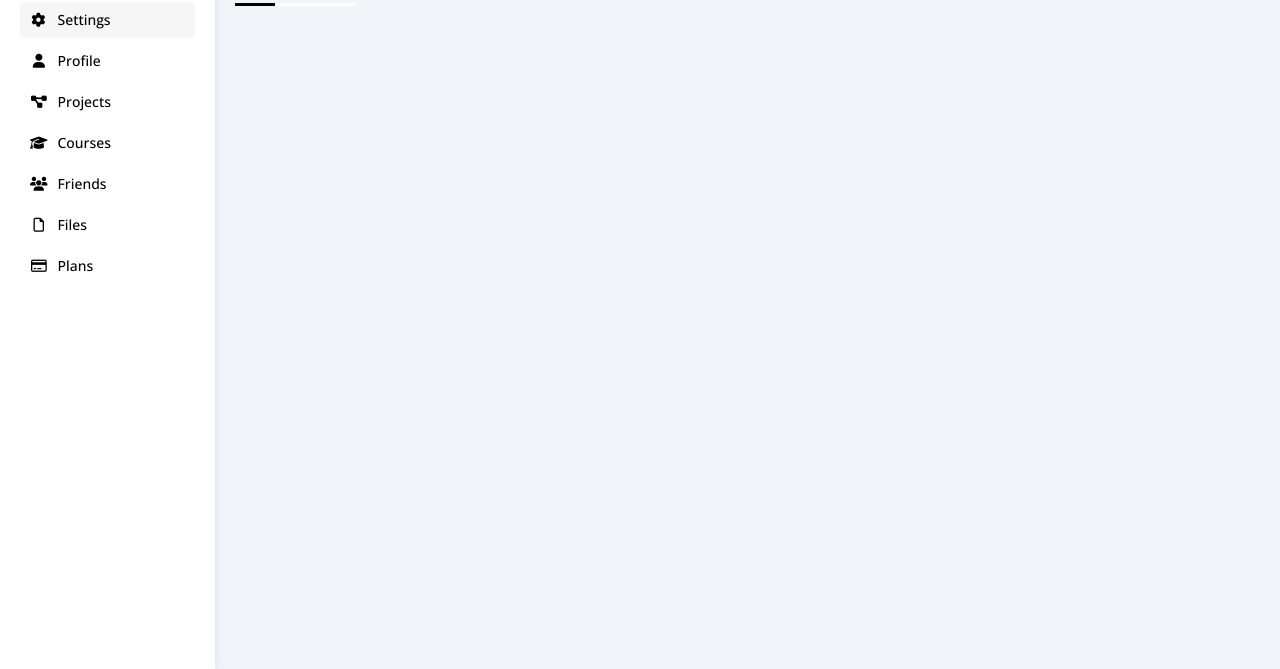
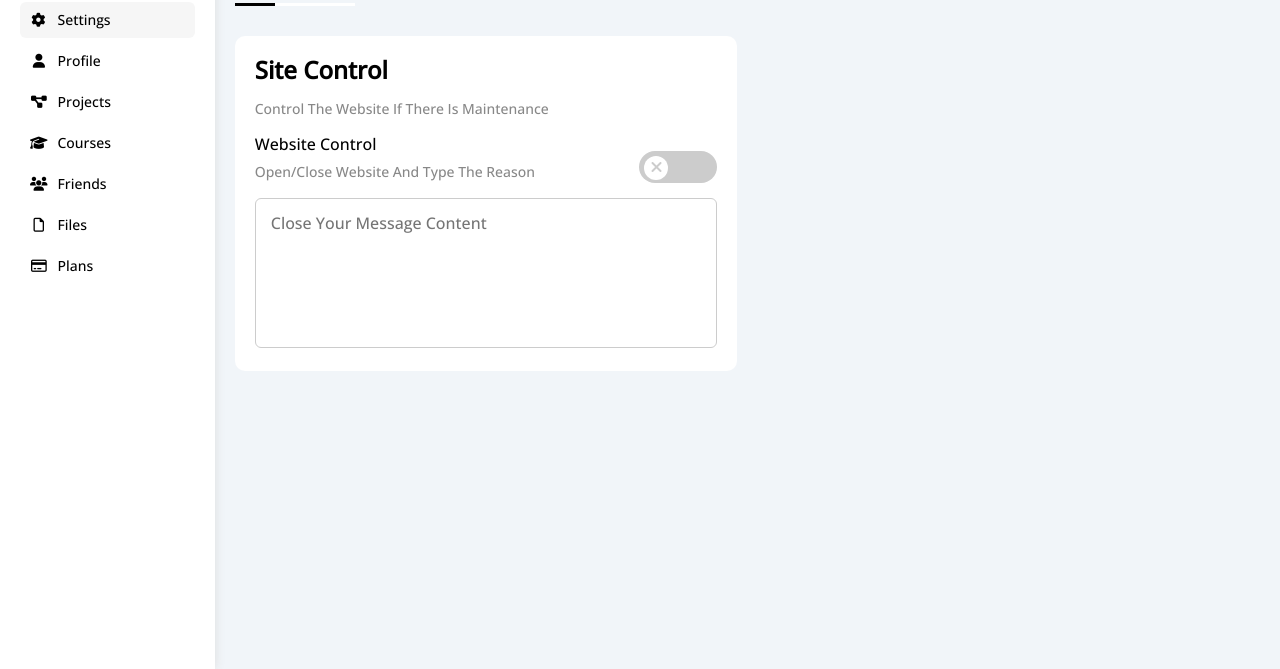
Before and after one commit to ahmedelshkh/HTML-CSS-Template4, a plain HTML site: page settings.html in a window 1280 px wide. Shown: the part 131-800 px from the top of the page. Drawn offline with nearby package versions, Linux system fonts and the light colour scheme.

Commit message:
finished site control widget

```diff
--- a/css/framework.css
+++ b/css/framework.css
@@ -187,6 +187,9 @@
 .b-none {
     border: none;
 }
+.b-ccc {
+    border: 1px solid #ccc;
+}
 .bb-ccc {
     border-bottom: 1px solid #ccc;
 }
--- a/css/style.css
+++ b/css/style.css
@@ -576,6 +576,22 @@ html {
     color: var(--blue-color);
 
 }
+.setting-page {
+    grid-template-columns: repeat(auto-fill, minmax(500px, 1fr))
+}
+@media(max-width: 767px) {
+    .setting-page {
+        grid-template-columns: minmax(100px, 1fr);
+        margin-left: 10px;
+        margin-right: 10px;
+        gap: 10px;
+    }
+}
+.setting-page .site-control .close-message {
+    outline: none;
+    height: 150px;
+    resize: none;
+}
 /* End Setting Page */
 
 
--- a/settings.html
+++ b/settings.html
@@ -90,8 +90,24 @@
             <!-- End Header -->
             <h1 class="p-relative">Settings</h1>
             <!-- Start Settings Page -->
-            <div class="setting-page">
-
+            <div class="setting-page m-20 gap-20 d-grid">
+                <!-- Start Site Control widget -->
+                <div class="site-control p-20 bg-white rad-10">
+                    <h2 class="mt-0 mb-15">Site Control</h2>
+                    <span class="fs-14 c-grey">Control The Website If There Is Maintenance</span>
+                    <div class="mb-15 between-flex mt-15">
+                        <div class="text">
+                            <span>Website Control</span>
+                            <p class="m-0 c-grey fs-14 mt-10">Open/Close Website And Type The Reason</p>
+                        </div>
+                        <label>
+                            <input type="checkbox" class="toggle-checkbox">
+                            <div class="toggle-switch"></div>
+                        </label>
+                    </div>
+                    <textarea placeholder="Close Your Message Content" class="close-message w-full rad-6 b-ccc p-15"></textarea>
+                </div>
+                <!-- End Site Control widget -->
             </div>
             <!-- End Settings Page -->
         </div>
```
